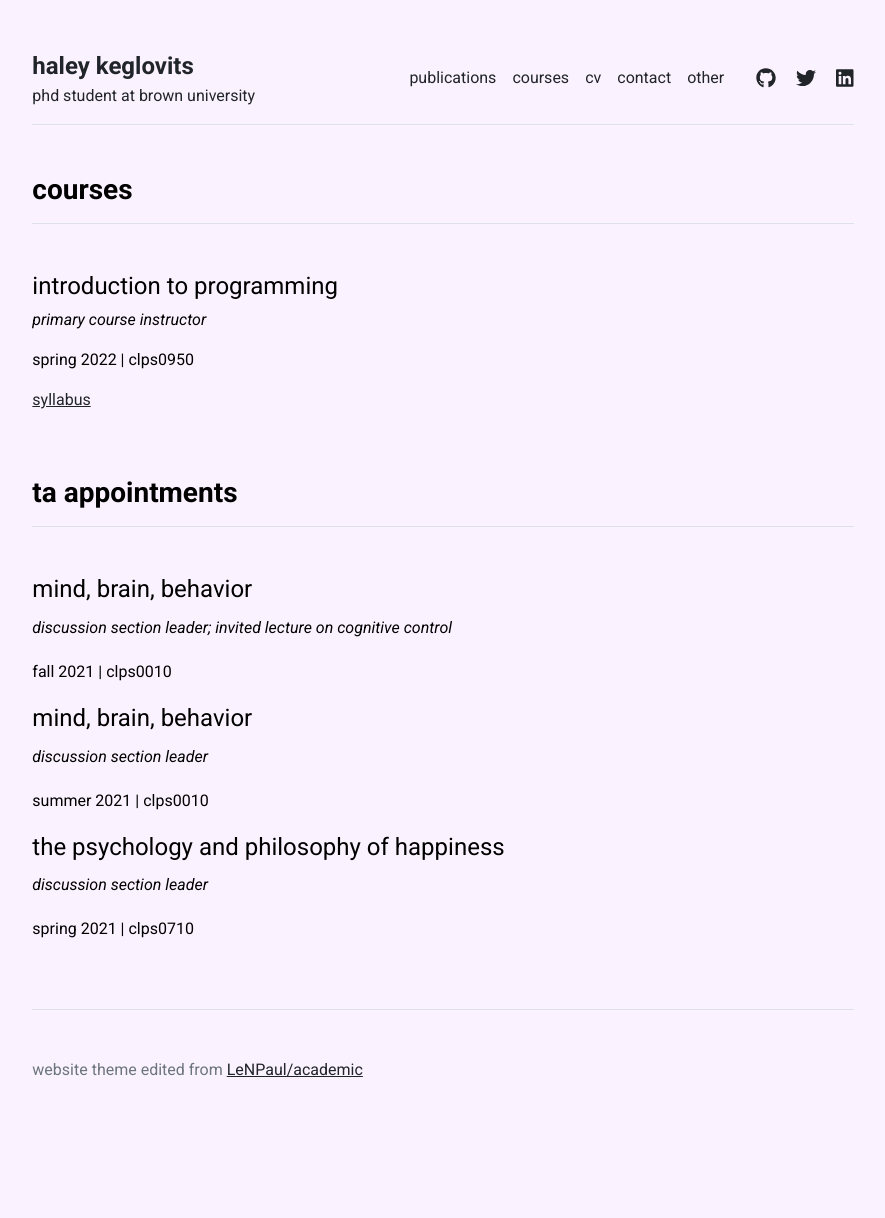
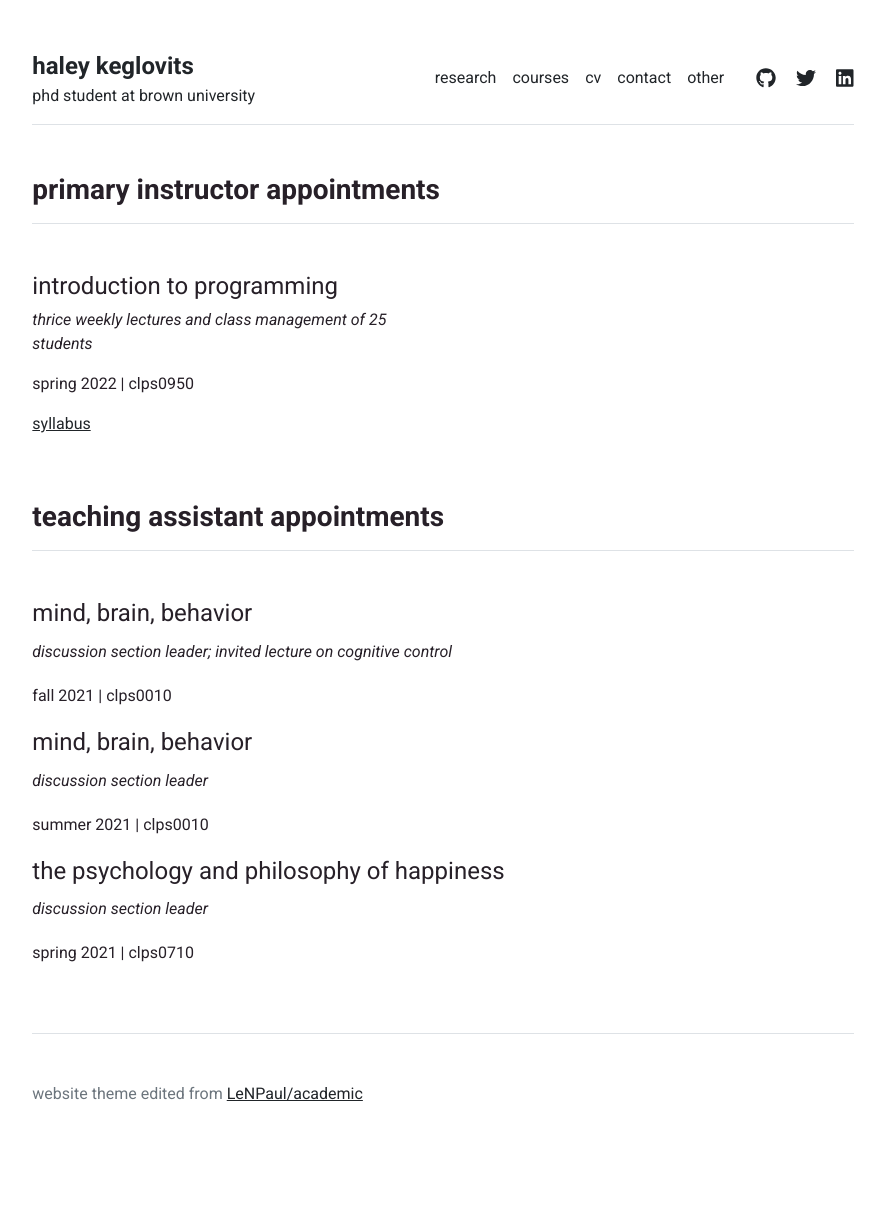
Before and after one commit to haleyk/haleyk.github.io, a Jekyll site: the page built from courses.md, in a window 1280 px wide. Shown: the whole page, without its empty margins (197-1082 px from the left). Built offline with Jekyll 4.4.1, drawn with Linux system fonts in a browser that asks for light colours; before the commit the page ends 1194 px from its top, so only the background shows below that.

Commit message:
change to research

```diff
--- a/_data/settings.yml
+++ b/_data/settings.yml
@@ -1,5 +1,5 @@
 menu:
-- {name: 'publications', url: '/publications'}
+- {name: 'research', url: '/research'}
 - {name: 'courses', url: '/courses'}
 - {name: 'cv', url: '/cv'}
 - {name: 'contact', url: '/contact'}
@@ -9,7 +9,7 @@
 - {name: 'Primary Investigator', title: 'Researcher', department: 'Physics & Astronomy', institution: 'Some University', institution_address: '1 Main Street, Canada', phone: '(000) 000-0000', email: 'hello@university.edu', office: 'Science Building 505', image: 'assets/img/primary-investigator.jpg', url: 'primary-investigator'}
 
 courses:
-- {name: 'introduction to programming', url: 'courses/prog/syllabus.pdf', term: 'spring 2022', info: 'primary course instructor', num: 'clps0950'}
+- {name: 'introduction to programming', url: 'courses/prog/syllabus.pdf', term: 'spring 2022', info: 'thrice weekly lectures and class management of 25 students', num: 'clps0950'}
 
 taships:
 - {name: 'mind, brain, behavior', term: 'fall 2021', info: 'discussion section leader; invited lecture on cognitive control', num: 'clps0010'}
--- a/_includes/publications.html
+++ b/_includes/research.html
@@ -1,4 +1,8 @@
 <div class="row g-5 mb-5">
+  <div>
+    <h3 class="fw-bold pb-3 mb-3">projects</h3>
+      <p>todo add research projects</p>
+  </div>
   <div>
     <h3 class="fw-bold pb-3 mb-3">publications</h3>
       {% for item in site.data.publications.index %}
--- a/_layouts/courses.html
+++ b/_layouts/courses.html
@@ -6,7 +6,7 @@
 
 <div class="row g-5 mb-5">
   <div>
-    <h3 class="fw-bold border-bottom pb-3 mb-5">courses</h3>
+    <h3 class="fw-bold border-bottom pb-3 mb-5">primary instructor appointments</h3>
     {% for course in site.data.settings.courses %}
       <div class="col-md-6">
         <h4>{{ course.name }}</h4>
@@ -17,7 +17,7 @@
     {% endfor %}
   </div>
   <div>
-    <h3 class="fw-bold border-bottom pb-3 mb-5">ta appointments</h3>
+    <h3 class="fw-bold border-bottom pb-3 mb-5">teaching assistant appointments</h3>
     {% for course in site.data.settings.taships %}
     <div class="row g-1 mb-1">
       <h4>{{ course.name }}</h4>
--- a/_sass/main.scss
+++ b/_sass/main.scss
@@ -1,5 +1,5 @@
-$backgroundColor: #fbf2ff;
-$bodyColor: #000000;
+$backgroundColor: #ffffff;
+$bodyColor: #272028;
 $bodyFont: "Roboto",-apple-system,BlinkMacSystemFont,"Segoe UI",Helvetica,Arial,sans-serif,"Apple Color Emoji","Segoe UI Emoji","Segoe UI Symbol";
 $linkColor: #212529 !important;
 
--- a/publications.md
+++ /dev/null
@@ -1,4 +0,0 @@
----
-layout: publications
-title: "publications"
----
--- /dev/null
+++ b/research.md
@@ -0,0 +1,4 @@
+---
+layout: research
+title: "research"
+---
```
